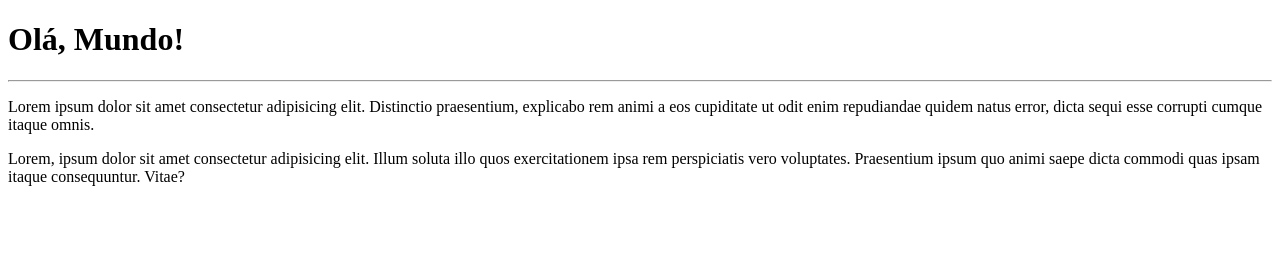
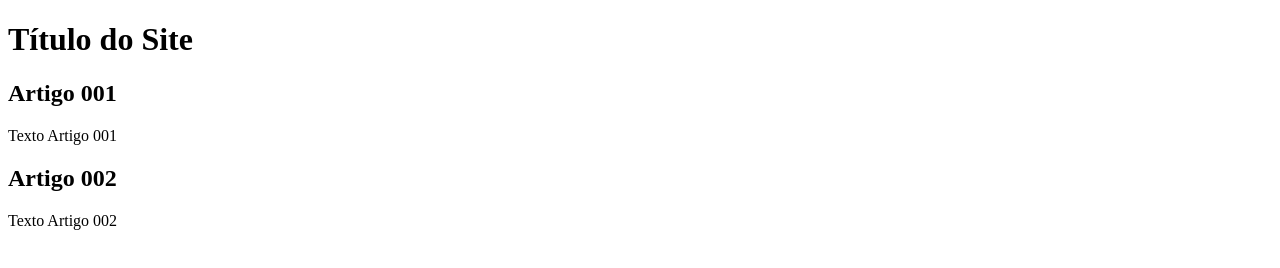
Before and after one commit to JoseWynder/Repositorio-Teste, a plain HTML site: page site-exemplo/index.html in a window 1280 px wide. Drawn offline with Linux system fonts and the light colour scheme.

Commit message:
Update index.html
Reestruturei o index

```diff
--- a/site-exemplo/index.html
+++ b/site-exemplo/index.html
@@ -3,12 +3,21 @@
 <head>
     <meta charset="UTF-8">
     <meta name="viewport" content="width=device-width, initial-scale=1.0">
-    <title>Meu primeiro site em repositório</title>
+    <title>Título do Site</title>
 </head>
 <body>
-    <h1>Olá, Mundo!</h1>
-    <hr>
-    <p>Lorem ipsum dolor sit amet consectetur adipisicing elit. Distinctio praesentium, explicabo rem animi a eos cupiditate ut odit enim repudiandae quidem natus error, dicta sequi esse corrupti cumque itaque omnis.<p>
-    <p>Lorem, ipsum dolor sit amet consectetur adipisicing elit. Illum soluta illo quos exercitationem ipsa rem perspiciatis vero voluptates. Praesentium ipsum quo animi saepe dicta commodi quas ipsam itaque consequuntur. Vitae?</p>
+    <main>
+        <header>
+            <h1>Título do Site</h1>
+        </header>
+        <article>
+            <h2>Artigo 001</h2>
+            <p>Texto Artigo 001</p>
+        </article>
+        <article>
+            <h2>Artigo 002</h2>
+            <p>Texto Artigo 002</p>
+        </article>
+    </main>
 </body>
 </html>
```
